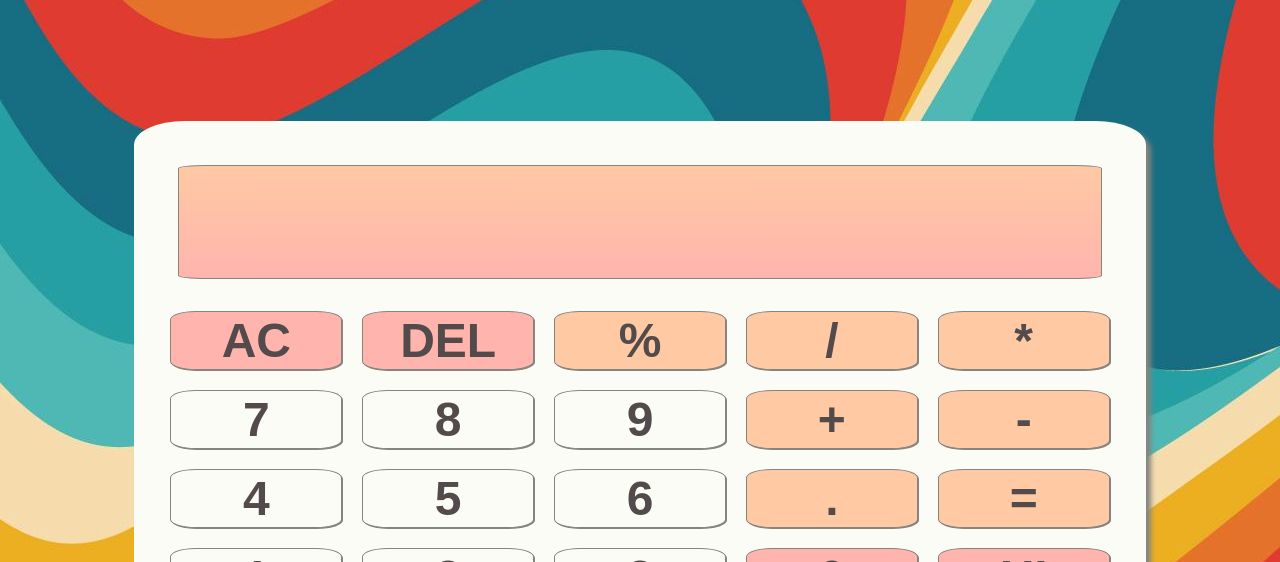
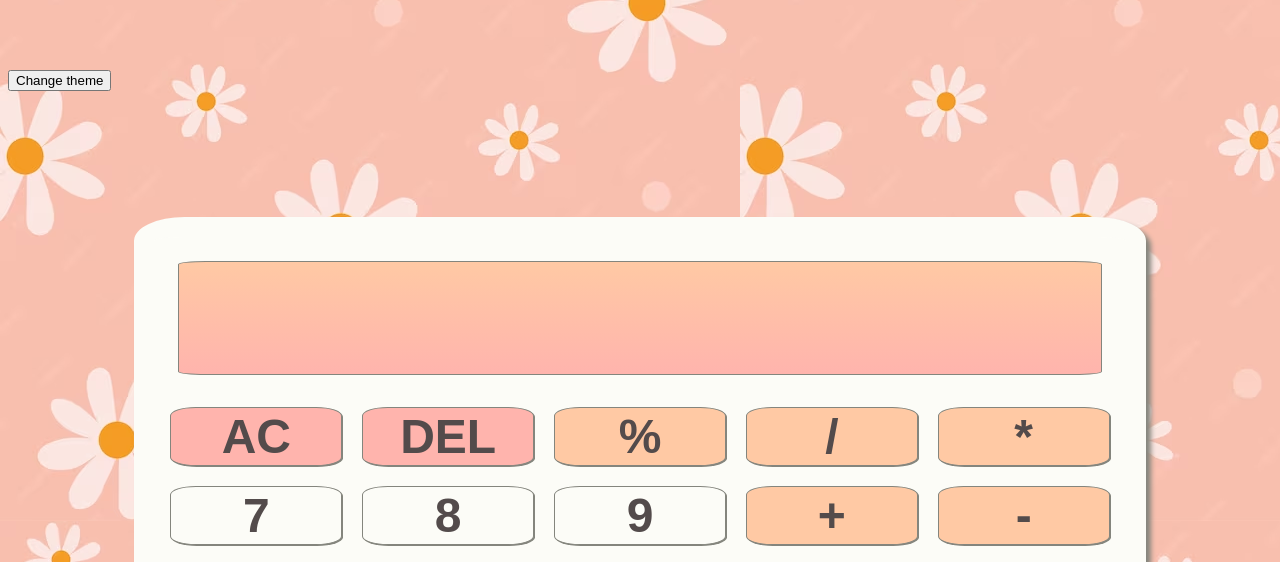
Before and after one commit to JMAdis/calculator, a website built with Vite: page calculator-proj2/index.html in a window 1280 px wide. Shown: the part 219-781 px from the top of the page. Built offline with nearby package versions, Linux system fonts and the light colour scheme; a web font is replaced by a local one.

Commit message:
started toggle functionality

```diff
--- a/calculator-proj2/SCSS/main.scss
+++ b/calculator-proj2/SCSS/main.scss
@@ -1,6 +1,14 @@
 @use "./variables" as *;
 @use "./calculator";
 
-body{
+[data-theme="wavy"]{
+    body{
     background-image:url("../assets/4945415.jpg")
 }
+}
+
+[data-theme="pink"]{
+    body{
+        background-image:url("../assets/daysi-pattern-design_25030-55737.avif")
+    }
+}
--- a/calculator-proj2/index.html
+++ b/calculator-proj2/index.html
@@ -1,5 +1,5 @@
 <!doctype html>
-<html lang="en">
+<html lang="en" data-theme="pink">
   <head>
     <meta charset="UTF-8" />
     <link rel="icon" type="image/svg+xml" href="/vite.svg" />
@@ -10,6 +10,7 @@
   <body>
     <main>
     <h1>My Calculator Project</h1>
+    <button type="button" data-theme-toggle aria-label="Change to pink theme" id="theme-button">Change theme</button>
       <div class="calculator">
         <div class="calculator__screen"></div>
         <div class="calculator__buttons">
```
Also changed, not shown: calculator-proj2/SCSS/main.css, calculator-proj2/assets/daysi-pattern-design_25030-55737.avif (added), calculator-proj2/src/main.ts (line endings or trailing spaces), 1 other file.
